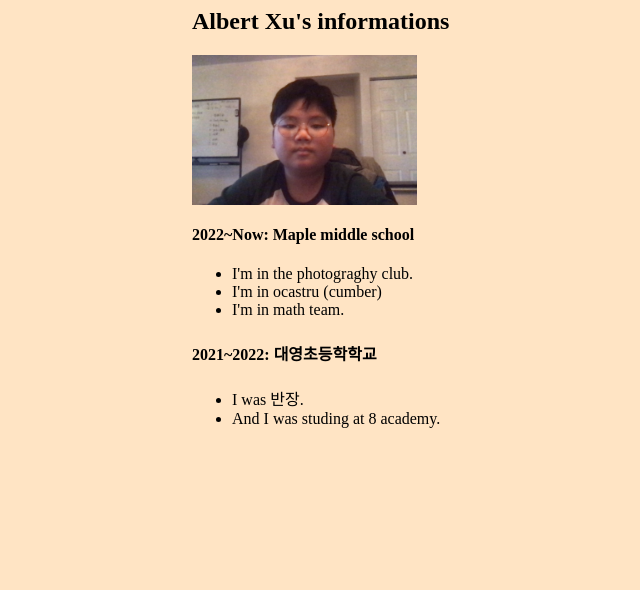
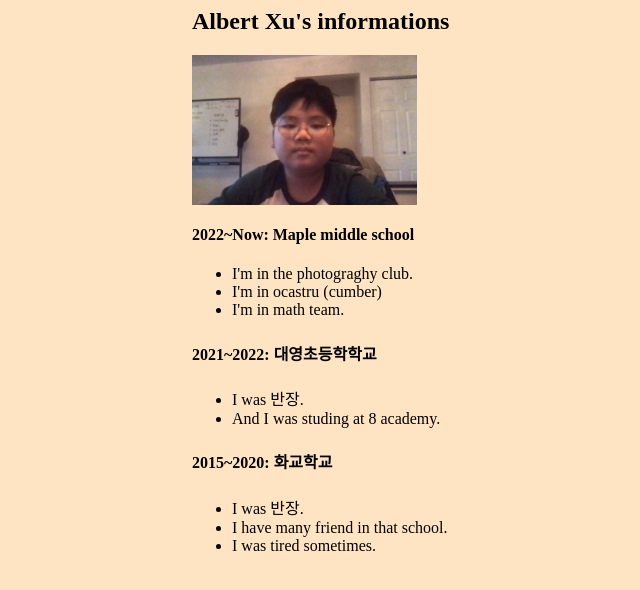
Before and after one commit to xualbert/my-first-website, a plain HTML site: page index.html in a window 1280 px wide. Shown: the whole page, without its empty margins (308-948 px from the left). Drawn offline with Linux system fonts and the light colour scheme.

Commit message:
My first web page 3.0

```diff
--- a/index.html
+++ b/index.html
@@ -28,6 +28,12 @@
                 <li>I was 반장.</li>
                 <li>And I was studing at 8 academy.</li>
             </ul>
+            <h4>2015~2020: 화교학교</h4>
+            <ul>
+                <li>I was 반장.</li>
+                <li>I have many friend in that school.</li>
+                <li>I was tired sometimes.</li>
+            </ul>
         </div>
 
     </body>
```
